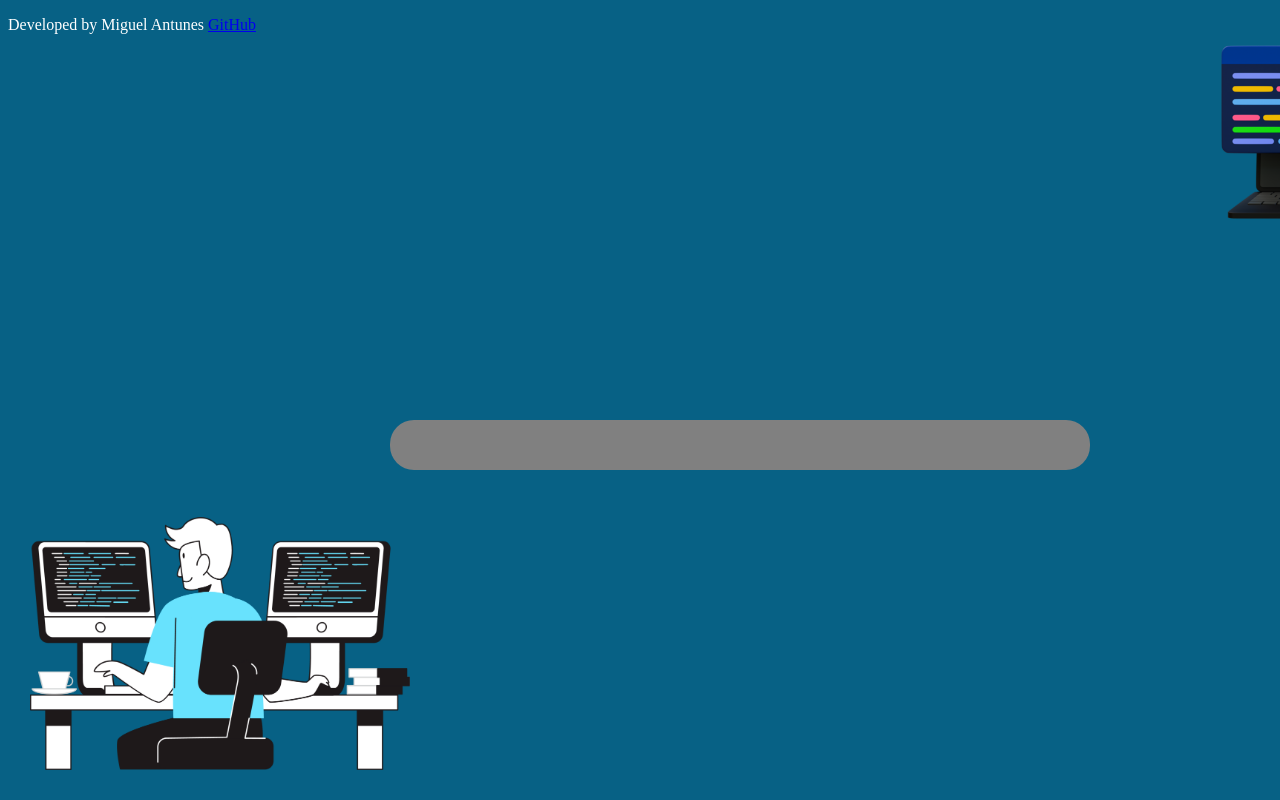
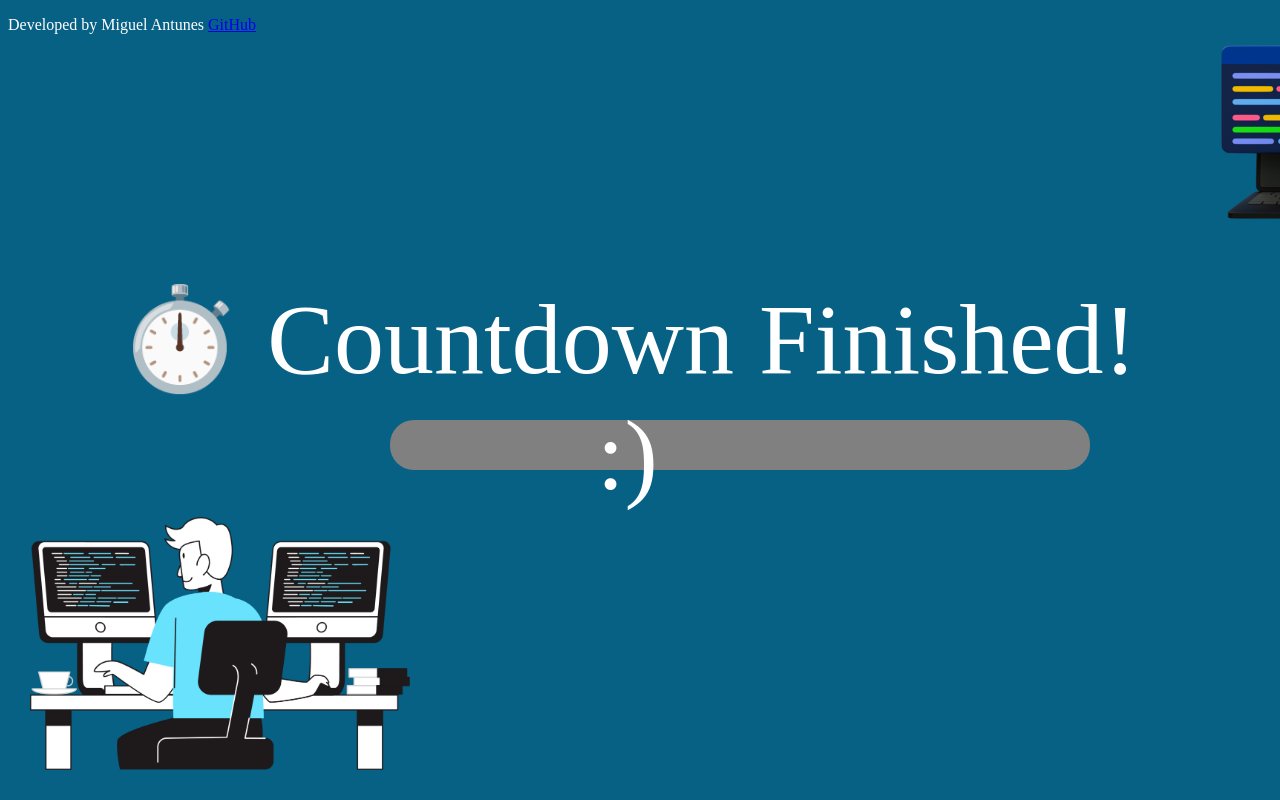
Before and after one commit to MiguelAntuns/Application-Countdown, a plain HTML site: page index.html in a window 1280 px wide. Shown: the top 800 px of the page. Drawn offline with Linux system fonts and the light colour scheme.

Commit message:
Update index.html

```diff
--- a/index.html
+++ b/index.html
@@ -88,6 +88,7 @@
     function updateCountdown() {
       const now = new Date().getTime();
       const distance = targetDate - now;
+      const countdownInterval = setInterval(updateCountdown, 1000);
 
       const days = Math.floor(distance / (1000 * 60 * 60 * 24));
       const hours = Math.floor((distance % (1000 * 60 * 60 * 24)) / (1000 * 60 * 60));
@@ -95,8 +96,9 @@
       const seconds = Math.floor((distance % (1000 * 60)) / 1000);
 
       if (distance <= 0) {
+        countdownElement.style.width = '80%';
         clearInterval(countdownInterval);
-        countdownElement.innerHTML = '⏱️ Countdown Expired';
+        countdownElement.innerHTML = '⏱️ Countdown Finished! :)';
         progressBar.style.width = '100';
         alert ('Time to apply!');
         return;
@@ -114,7 +116,6 @@
     }
 
     updateCountdown();
-    const countdownInterval = setInterval(updateCountdown, 1000);
 
   </script>
 
```
